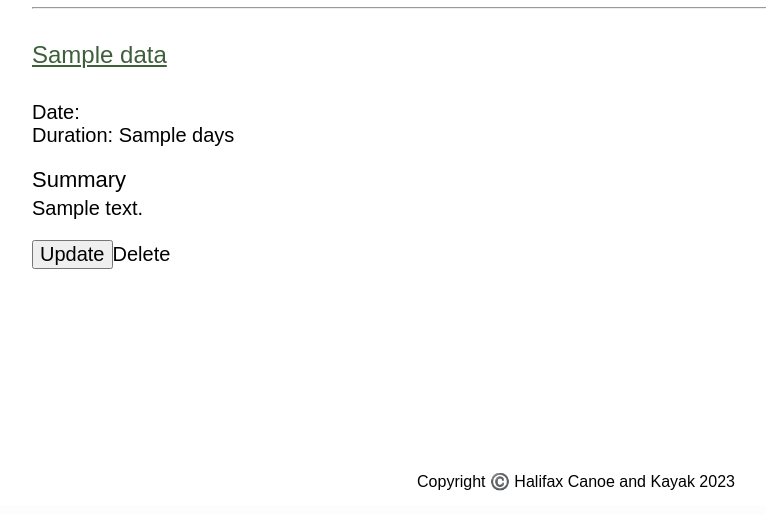
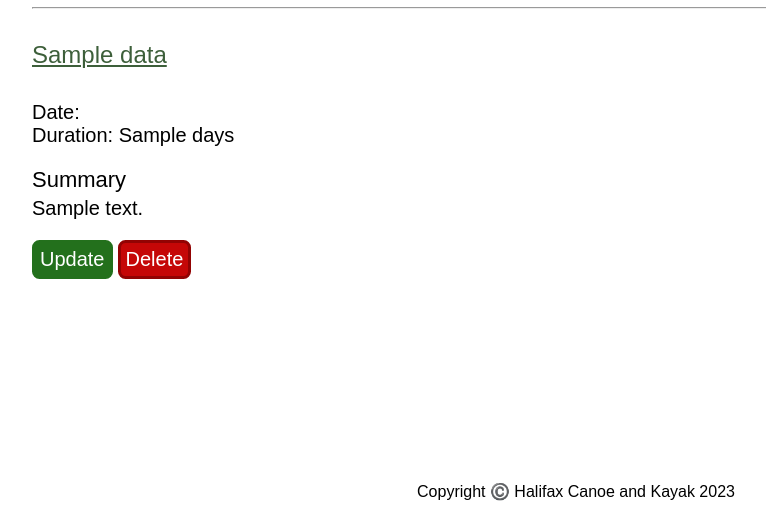
Before and after one commit to victorialange/ProjectThreeSfh, a PHP site: page /all-adventures.php in a window 1280 px wide. Shown: the part 856-1371 px from the top of the page, without its empty margins (64-830 px from the left). Before the commit the page ends 1347 px from the top, so only its background shows below. Run offline with PHP 8.4, Linux system fonts and the light colour scheme; tables that the repository leaves empty or names only in its code hold one stand-in row (values such as "Sample post"); data that the repository does not hold is empty; a stand-in replaces the project's code that opens the database connection; some libraries are stand-ins or nearby versions.

Commit message:
Display message & apply styles

```diff
--- a/style.css
+++ b/style.css
@@ -245,7 +245,15 @@ footer p {
   border-radius: 3px;
 }
 
-button[type="submit"] {
+a.button,
+button.button {
+  display: inline-block;
+  padding: 0.25rem;
+  border-radius: 7.5px;
+}
+
+button[type="submit"],
+.button {
   background-color: #1a618a;
   color: white;
   border: 3px solid #1a618a;
@@ -253,7 +261,9 @@ button[type="submit"] {
 }
 
 button[type="submit"]:hover,
-button[type="submit"]:focus {
+button[type="submit"]:focus,
+.button:focus,
+.button:hover {
   background-color: #154d6d;
 }
 
@@ -350,7 +360,8 @@ h4 a:focus {
 /* logout */
 .logoutMain,
 .adminConfirm,
-.updateAdventure {
+.updateAdventure,
+.deleteAdventure {
   margin-bottom: 15rem;
 }
 
@@ -381,6 +392,7 @@ h4 a:focus {
 .formActive {
   display: flex;
   flex-direction: column;
+  margin-top: 1rem;
 }
 
 /* error message */
@@ -392,6 +404,28 @@ h4 a:focus {
 .successMessage {
   color: green;
 }
+
+.updateButton {
+  margin-right: 0.25rem;
+  background-color: #23701c;
+  border: 3px solid #23701c;
+}
+
+.updateButton:hover,
+.updateButton:focus {
+  background-color: #13580d;
+}
+
+.deleteButton {
+  background-color: rgb(197, 7, 7);
+  border: 3px solid rgb(146, 3, 3);
+}
+
+.deleteButton:hover,
+.deleteButton:focus {
+  background-color: rgb(146, 3, 3);
+}
+
 
 /* media query */
 /* 1200px breakpoint (small laptop) */
@@ -441,7 +475,8 @@ h4 a:focus {
   }
   .logoutMain,
   .adminConfirm,
-  .updateAdventure {
+  .updateAdventure,
+  .deleteAdventure {
     margin-bottom: 25rem;
   }
   .gifContainer {
```
Also changed, not shown: delete-adventure.php (+32 -0 lines).
